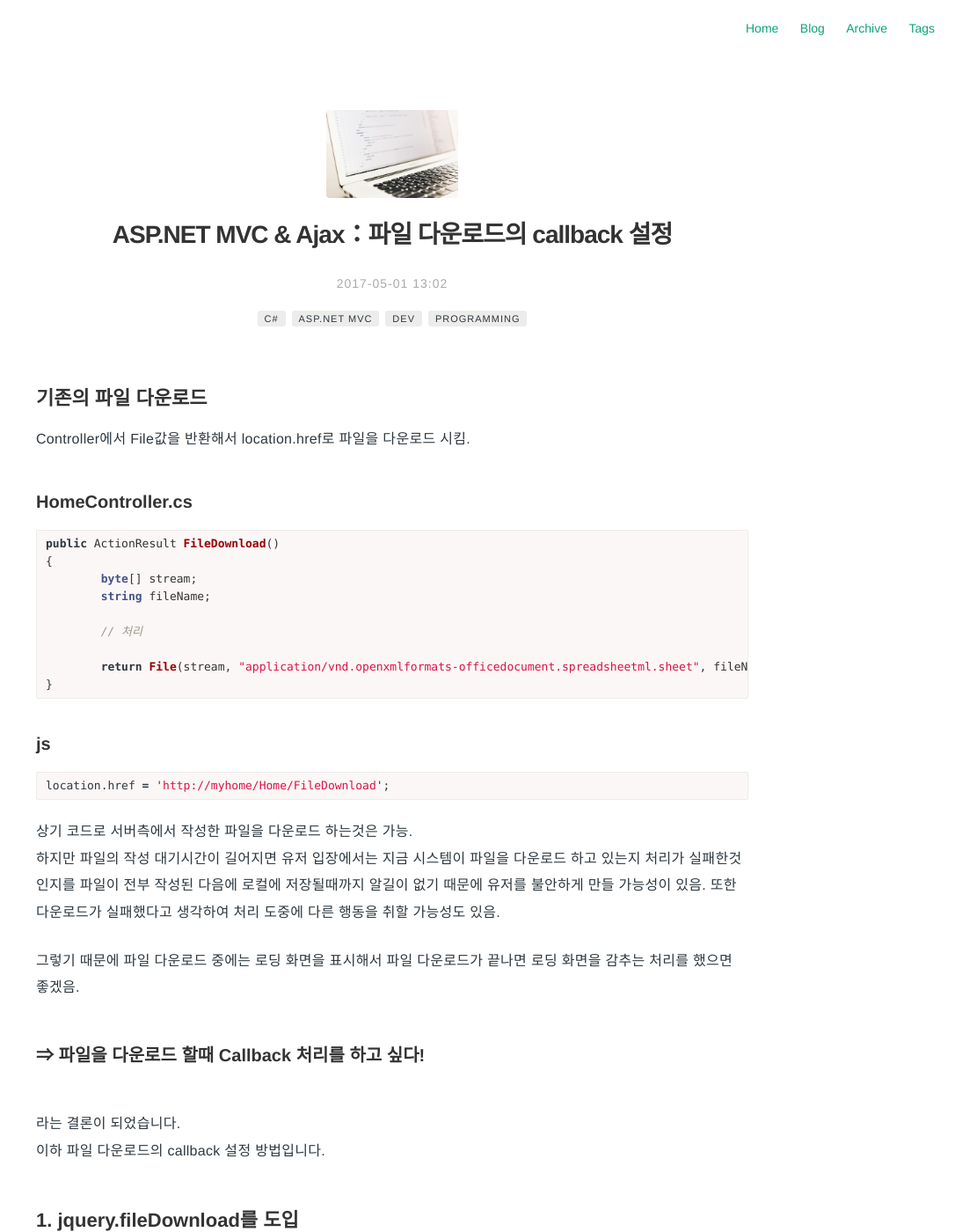
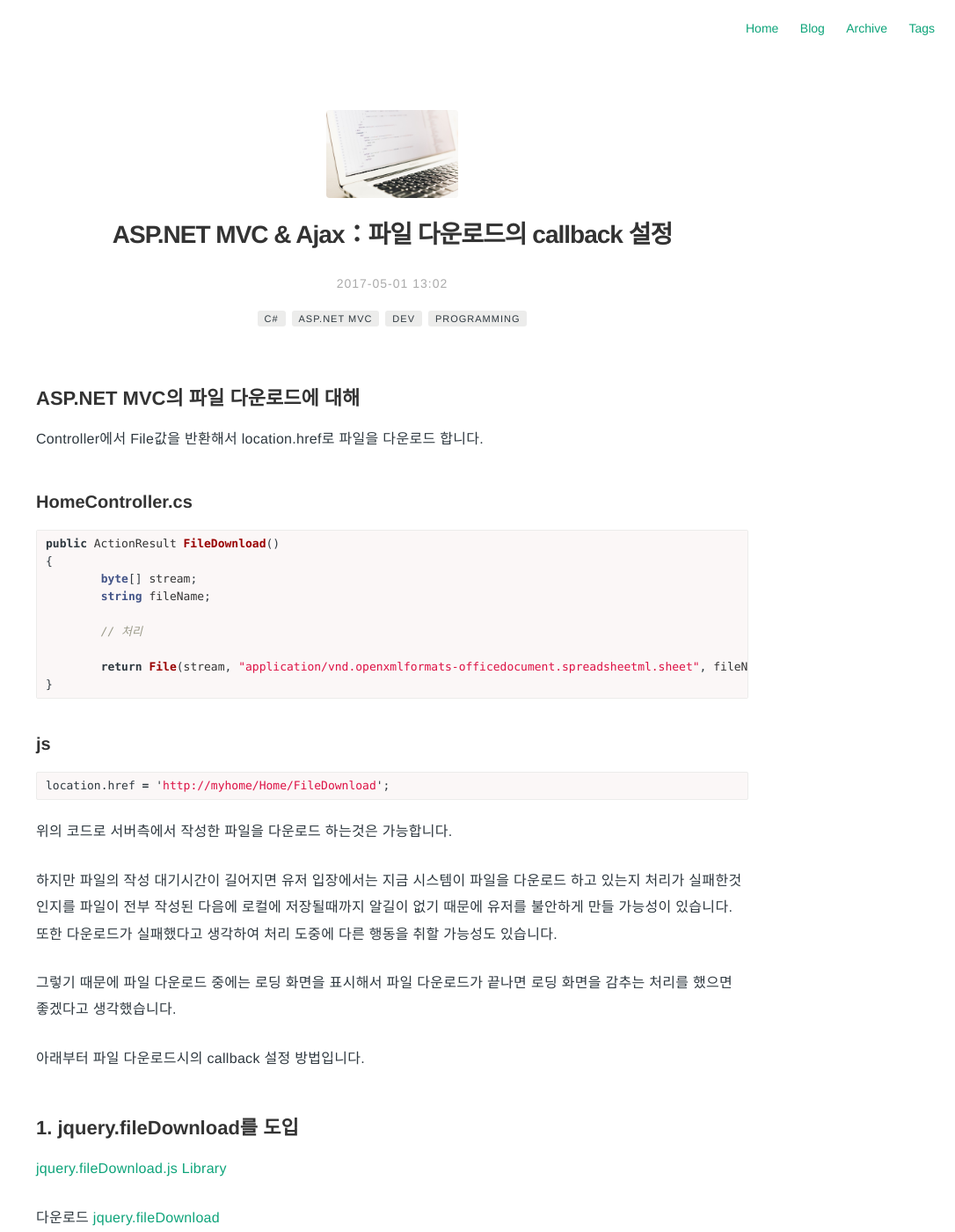
Before and after one commit to Pie001/pie001.github.io, a Jekyll site: the page built from _posts/2017-05-01-0032.md, in a window 1280 px wide and 1400 px high. Shown: the whole window at 88% size, without its empty margins (194-1280 px from the left). Built offline with Jekyll 4.4.1, drawn with Linux system fonts in a browser that asks for light colours; comment, search, counter and statistics services are not loaded; some of the changed text lies outside the part shown.

Commit message:
Update 2017-05-01-0032.md

````diff
--- a/_posts/2017-05-01-0032.md
+++ b/_posts/2017-05-01-0032.md
@@ -16,9 +16,9 @@ category: blog
 author: pie
 description: ASP.NET MVC & Ajax：파일 다운로드의 callback 설정
 ---
-## 기존의 파일 다운로드
+## ASP.NET MVC의 파일 다운로드에 대해
 
-Controller에서 File값을 반환해서 location.href로 파일을 다운로드 시킴.
+Controller에서 File값을 반환해서 location.href로 파일을 다운로드 합니다.
 
 ### HomeController.cs
 ```cs
@@ -38,18 +38,17 @@ public ActionResult FileDownload()
 ```javascript
 location.href = 'http://myhome/Home/FileDownload';
 ```
-상기 코드로 서버측에서 작성한 파일을 다운로드 하는것은 가능.<br/>
-하지만 파일의 작성 대기시간이 길어지면 유저 입장에서는 지금 시스템이 파일을 다운로드 하고 있는지 처리가 실패한것인지를
-파일이 전부 작성된 다음에 로컬에 저장될때까지 알길이 없기 때문에 유저를 불안하게 만들 가능성이 있음.
-또한 다운로드가 실패했다고 생각하여 처리 도중에 다른 행동을 취할 가능성도 있음.
 
-그렇기 때문에 파일 다운로드 중에는 로딩 화면을 표시해서 파일 다운로드가 끝나면 로딩 화면을 감추는 처리를 했으면 좋겠음.
+위의 코드로 서버측에서 작성한 파일을 다운로드 하는것은 가능합니다.
 
-### ⇒ 파일을 다운로드 할때 Callback 처리를 하고 싶다!
 
-<br>
-라는 결론이 되었습니다.<br>
-이하 파일 다운로드의 callback 설정 방법입니다.<br>
+하지만 파일의 작성 대기시간이 길어지면 유저 입장에서는 지금 시스템이 파일을 다운로드 하고 있는지 처리가 실패한것인지를 파일이 전부 작성된 다음에 로컬에 저장될때까지 알길이 없기 때문에 유저를 불안하게 만들 가능성이 있습니다. 또한 다운로드가 실패했다고 생각하여 처리 도중에 다른 행동을 취할 가능성도 있습니다.
+
+그렇기 때문에 파일 다운로드 중에는 로딩 화면을 표시해서 파일 다운로드가 끝나면 로딩 화면을 감추는 처리를 했으면 좋겠다고 생각했습니다.
+
+
+아래부터 파일 다운로드시의 callback 설정 방법입니다.
+
 
 ## 1. jquery.fileDownload를 도입
 
@@ -59,8 +58,7 @@ location.href = 'http://myhome/Home/FileDownload';
 [jquery.fileDownload](https://github.com/johnculviner/jquery.fileDownload/tree/master/src/Scripts)
 
 
-「jquery.fileDownload.js」만 있으면 OK
-
+필요한 파일은 「jquery.fileDownload.js」 하나만 있으면 됩니다.
 
 ## 2. Javascript
 
@@ -79,9 +77,10 @@ $.fileDownload('http://myhome/Home/FileDownload', {
 ```
 ## 3. Controller
 
-jquery.fileDownloadのCallback에는 이하의 Response 헤더의 설정이 필요.
-파일 다운로드시의 Response를 확인하여 이하의 어느 하나가 없을 경우엔 설정할 필요가 있다.
-이번 케이스의 경우엔「Set-Cookie」의 추가 설정만으로 Callback 처리가 되었다.
+jquery.fileDownloadのCallback에는 아래의 Response 헤더의 설정이 필요합니다. 파일 다운로드시의 Response를 확인하여 설정값이 없을 경우엔 설정할 필요가 있습니다.
+
+
+이번 케이스의 경우엔 「Set-Cookie」의 추가 설정만으로 정상적으로 Callback 처리가 되는 것을 확인했습니다.
 
 ```code
 Content-Disposition: attachment; filename=Report0.pdf
````
